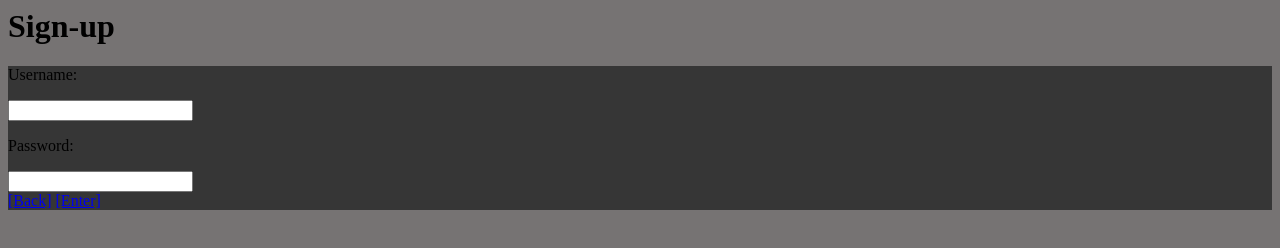
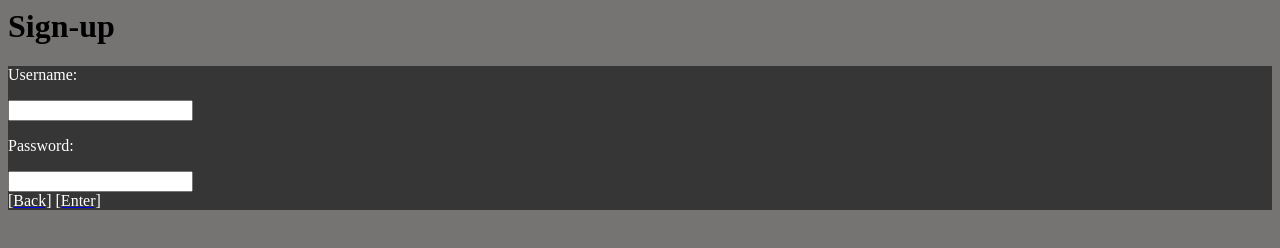
Before and after one commit to josheey3/JEMTunes-HTML, a plain HTML site: page sign-up.html in a window 1280 px wide. Drawn offline with Linux system fonts and the light colour scheme.

Commit message:
Text changes
Color has been changed to white

```diff
--- a/sign-up.html
+++ b/sign-up.html
@@ -3,15 +3,15 @@
 		<title>JEMTunes - Sign Up</title>
 		<h1>Sign-up</h1>
 		<div style="text-align:left;background-color:#363636">
-			<p>Username: </p>
+			<p><font color="WHITE">Username: </p>
 			<input type="text" name="UserName" value="" />
 
-			<p>Password: </p>
+			<p><font color="WHITE">Password: </p>
 			<input type="text" name="Password" value="" />
 			<br>
-			<a href="index.html">[Back]</a>
+			<a href="index.html"><font color="WHITE">[Back]</a>
 
-			<a href="index.html">[Enter]</a>
+			<a href="index.html"><font color="WHITE">[Enter]</a>
 		</div>
 	</body>
 </html>
```
